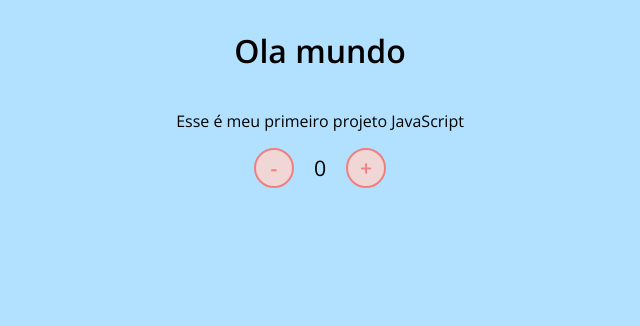
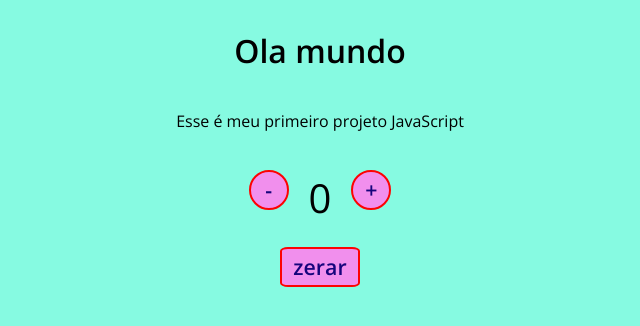
Before and after one commit to RodrigoSecco/aula_JavaScript, a plain HTML site: page index.html in a window 1280 px wide. Shown: the whole page, without its empty margins (320-960 px from the left). Drawn offline with nearby package versions, Linux system fonts and the light colour scheme.

Commit message:
inclusão do botão zerar

```diff
--- a/assets/css/styles.css
+++ b/assets/css/styles.css
@@ -9,18 +9,30 @@ body {
     align-items: center;
     justify-content: center;
     flex-direction: column;
-    background-color: rgb(177, 225, 255);
+    background-color: rgb(134, 250, 225);
 }
 
-button {
+.botão {
     height: 40px;
     width: 40px;
     border-radius: 50%;
-    border: 2px solid lightcoral;
-    background-color: rgb(241, 214, 214);
-    color: lightcoral;
+    border: 2px solid rgb(253, 2, 2);
+    background-color: rgb(241, 143, 237);
+    color: rgb(22, 4, 124);
     font-size: 16pt;
-    font-weight: 600;
+    font-weight: 800;
+    text-align: center;
+}
+
+.botão2 {
+    height: 40px;
+    width: 80px;
+    border-radius: 10%;
+    border: 2px solid rgb(253, 2, 2);
+    background-color: rgb(241, 143, 237);
+    color: rgb(22, 4, 124);
+    font-size: 16pt;
+    font-weight: 800;
     text-align: center;
 }
 
@@ -32,5 +44,5 @@ button {
     display: flex;
     align-items: center;
     margin: 0 20px;
-    font-size: 16pt;
+    font-size: 30pt;
 }
--- a/assets/js/scripts.js
+++ b/assets/js/scripts.js
@@ -16,4 +16,7 @@ function decrement() {
     mostrar()
 }
 
-mostrar()
+function zerar() {
+    numero = 0
+    mostrar()
+}
--- a/index.html
+++ b/index.html
@@ -11,11 +11,13 @@
 </head>
 <body>
     <h1>Ola mundo</h1>
-    <p>Esse é meu primeiro projeto JavaScript</p>
+    <p>Esse é meu primeiro projeto JavaScript</p><br>
     <div id="counter">
-        <button name="subtrair" onclick="decrement()">-</button>
+        <button class="botão" name="subtrair" onclick="decrement()">-</button>
         <p id="contador">0</p>
-        <button name="adicionar" onclick="increment()">+</button>
+        <button class="botão" name="adicionar" onclick="increment()">+</button>
+    </div><br>
+    <div><button class="botão2" name="zerar" onclick="zerar()">zerar</button>
     </div>
 </body>
 </html>
```
